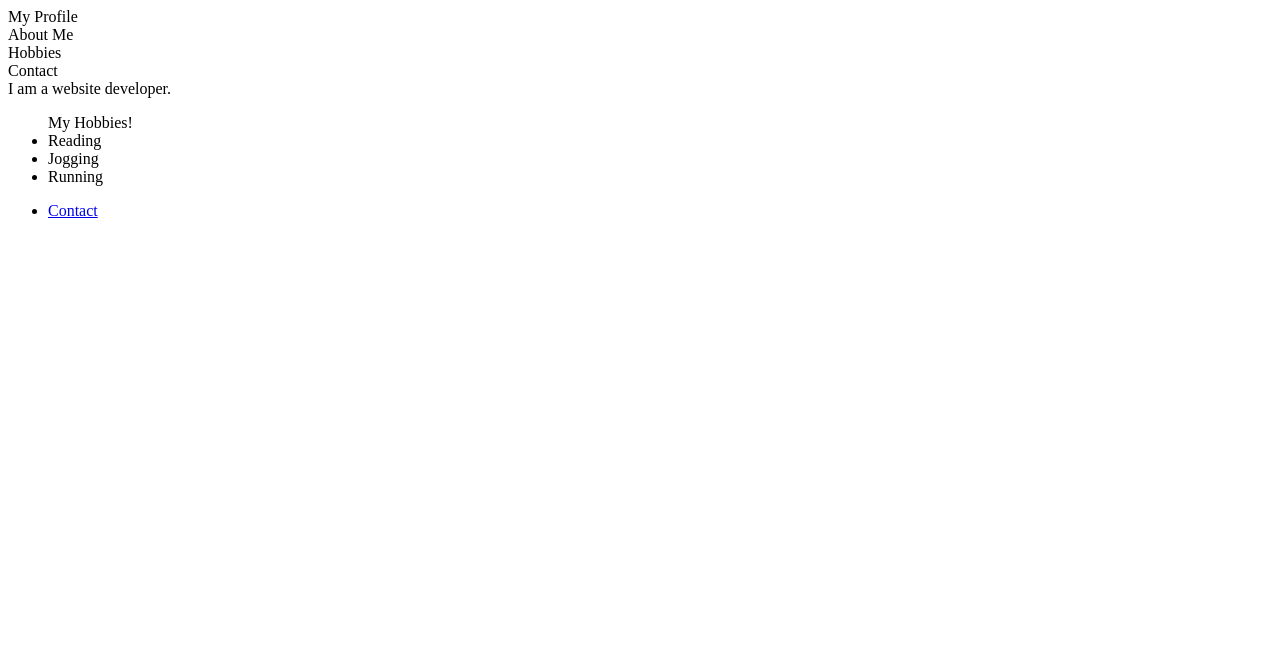
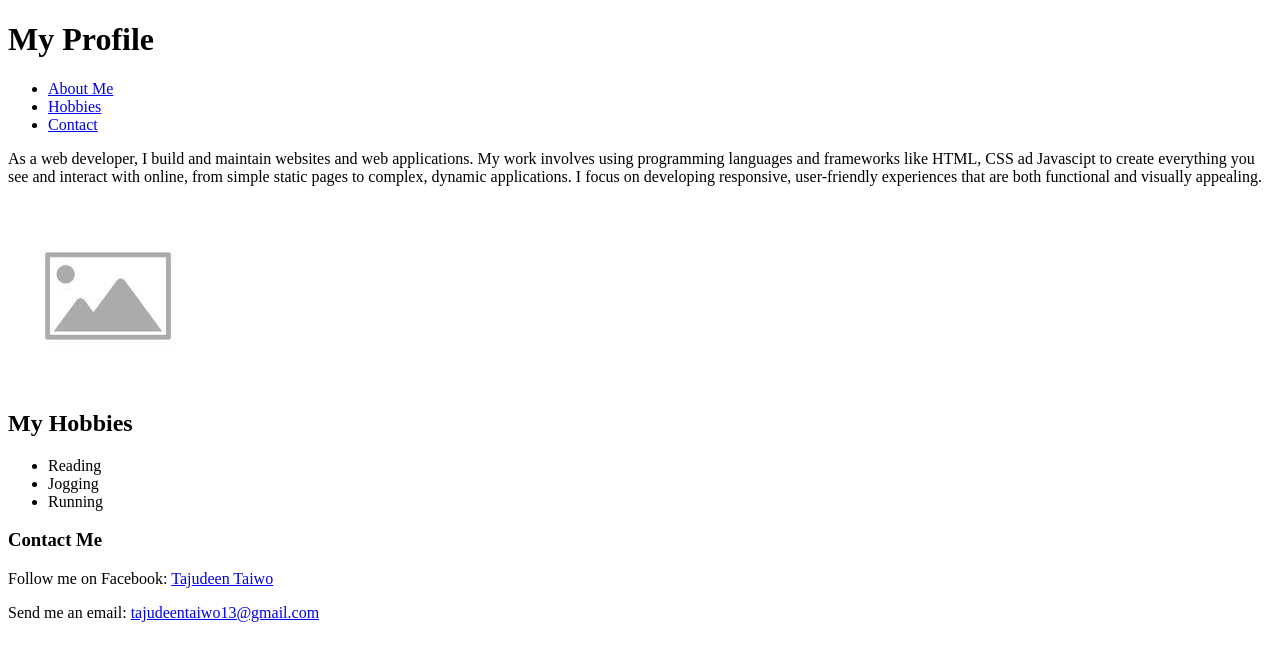
Before and after one commit to luxive2020/3mttProjects, a plain HTML site: page index.html in a window 1280 px wide. Drawn offline with Linux system fonts and the light colour scheme.

Commit message:
feat: Add basic page structure and content
Refactors the index.html to include new HTML elements like h1, h2, and anchor tags.
Renames the image folder  to 'Images' and updates the profile image to a .jpg file.

```diff
--- a/index.html
+++ b/index.html
@@ -6,18 +6,28 @@
     <title>My Profile</title>
 
 </head>
- <header>My Profile</header>
+ <header>
+        <h1>My Profile</h1>
+ </header>
 <body>
 
-    <nav>About Me</nav>
-    <nav>Hobbies</nav>
-    <nav>Contact</nav>
+    <nav>
+        <ul>
+            <li><a href="https://www.About">About Me</a></li>
+            <li><a href="https://www.Hobbies">Hobbies</a></li>
+            <li><a href="https://www.contact">Contact</a></li>
+        </ul>
+    </nav>
+
     <section>
-        I am a website developer.
-        <img src="image/profileImage.jfif" alt="">
+        <p>
+            As a web developer, I build and maintain websites and web applications. My work involves using programming languages and frameworks like HTML, CSS ad Javascipt to create everything you see and interact with online, from simple static pages to complex, dynamic applications. I focus on developing responsive, user-friendly experiences that are both functional and visually appealing.
+        </p>
+        <img src="images/profileImage.jpg" alt="Profile Picture">
+
+        <h2>My Hobbies</h2>
 
         <ul>
-            My Hobbies!
             <li>Reading</li>
             <li>Jogging</li>
             <li>Running</li>
@@ -28,8 +38,12 @@
 
 </body>
 <footer>
-    <ul>
-        <li><a href="#">Contact</a></li>
-    </ul>
+    <h3>Contact Me</h3>
+    <p>
+        Follow me on Facebook: <a href="https://web.facebook.com/tajudeen.taiwosunday.7/" target="_blank">Tajudeen Taiwo</a>
+    </p>
+    <p>
+        Send me an email: <a href="mailto:youremail@example.com">tajudeentaiwo13@gmail.com</a>
+    </p>
 </footer>
 </html>
```
